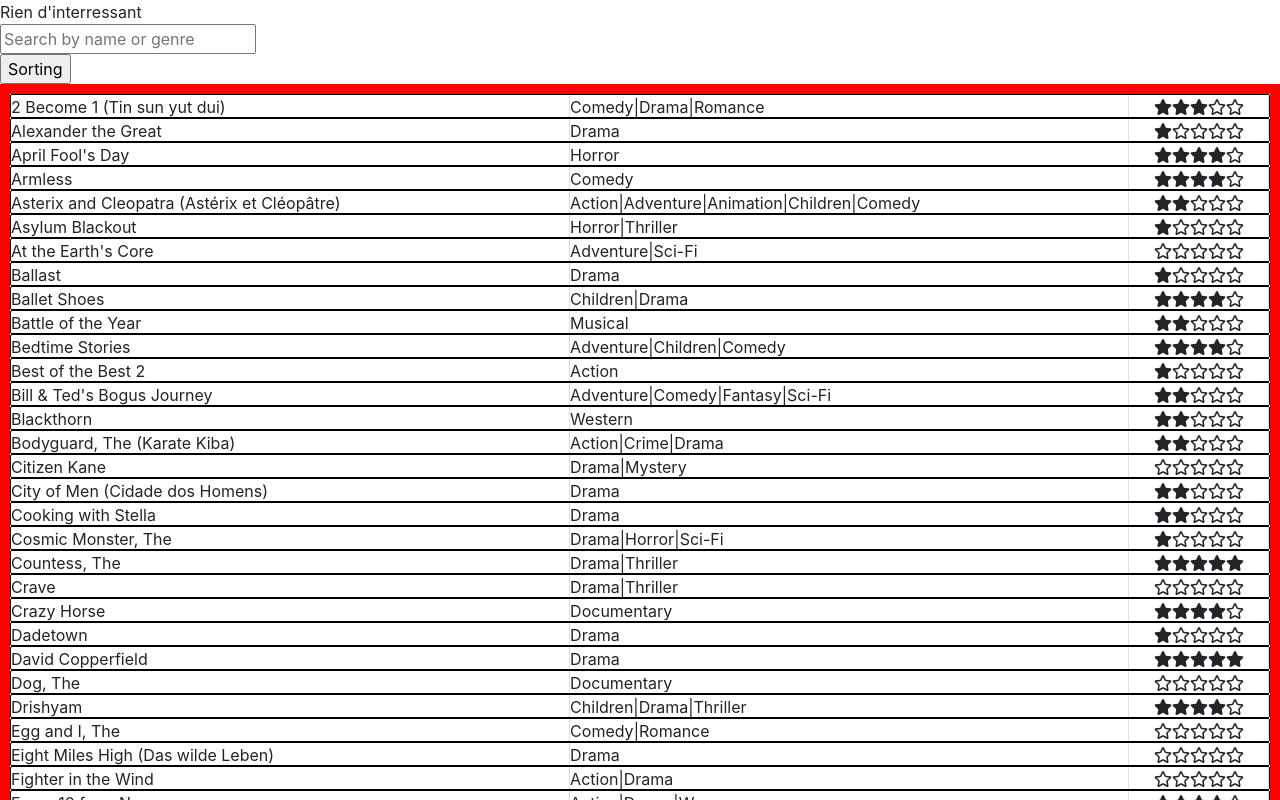
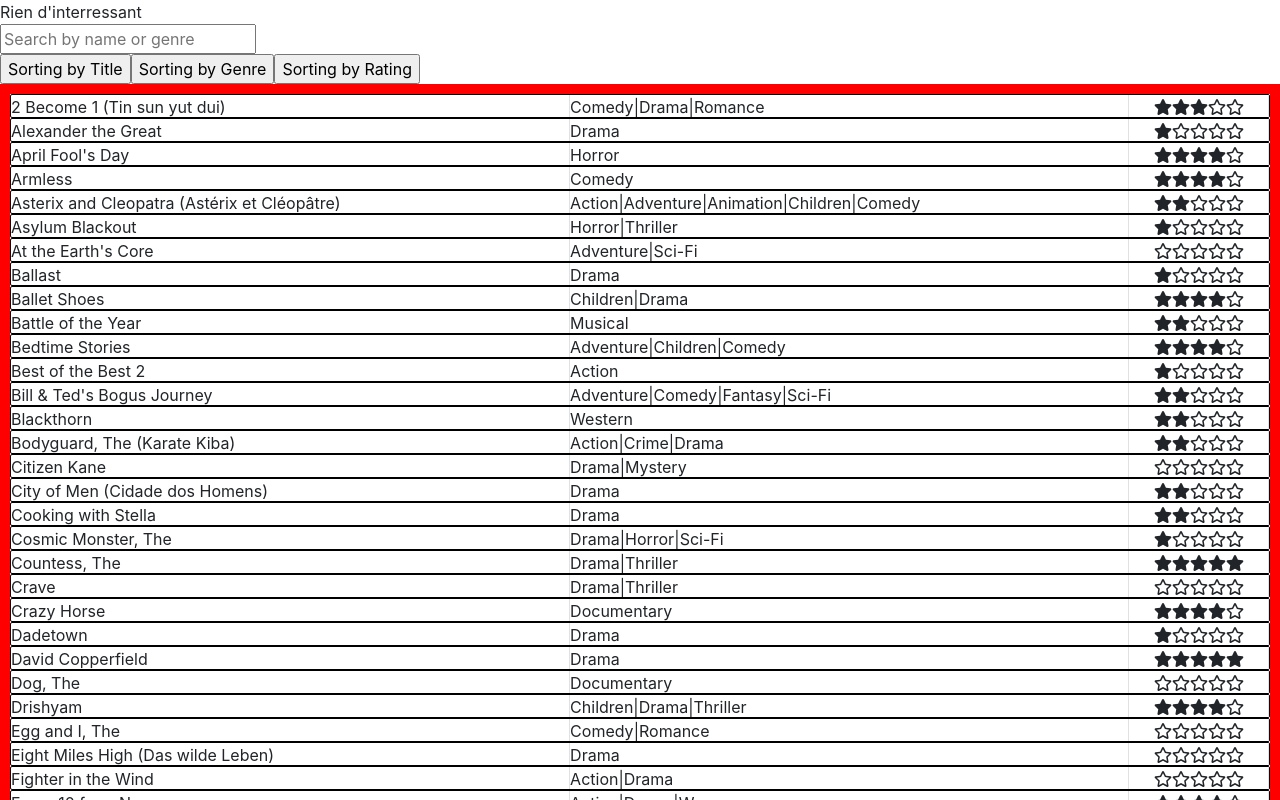
Before and after one commit to LeEdouard/Project, a React (Create React App) app: page /db_process in a window 1280 px wide. Shown: the top 800 px of the page. Built offline with nearby package versions, Linux system fonts and the light colour scheme.

Commit message:
added more sorting option and changed the code accordingly to not copy/paste for differente type of sorting

```diff
--- a/src/App.css
+++ b/src/App.css
@@ -578,16 +578,6 @@ section {
   margin: auto;
 }
 
-.code {
-  scrollbar-color: white !important;
-}
-
-::-webkit-scrollbar-thumb {
-  border-radius: 4px;
-  background-color: rgba(0, 0, 0, 0.5);
-  -webkit-box-shadow: 0 0 1px rgba(255, 255, 255, 0.5);
-}
-
 .second footer {
   background: none;
   color: white;
--- a/src/projet1-2/listing.jsx
+++ b/src/projet1-2/listing.jsx
@@ -9,7 +9,8 @@ import { faStar } from "@fortawesome/free-regular-svg-icons";
 class Listing extends Component {
   state = {
     input: "",
-    compare: "alphaSortAsc"
+    compare: "alphaSortAsc",
+    sortType: "title"
   };
 
   componentDidMount() {}
@@ -79,43 +80,27 @@ class Listing extends Component {
   };
 
   alphaSortAsc = (a, b) => {
-    const genreA = a.title.toUpperCase();
-    const genreB = b.title.toUpperCase();
-
+    const elementComparaisonA = a[this.state.sortType].toString().toUpperCase();
+    const elementComparaisonB = b[this.state.sortType].toString().toUpperCase();
     let comparison = 0;
-    if (genreA > genreB) {
+    if (elementComparaisonA > elementComparaisonB) {
       comparison = 1;
-    } else if (genreA < genreB) {
+    } else if (elementComparaisonA < elementComparaisonB) {
       comparison = -1;
     }
     return comparison;
   };
 
-  alphaSortDesc = (a, b) => {
-    const genreA = a.title.toUpperCase();
-    const genreB = b.title.toUpperCase();
+  compare = this.state.compare === "alphaSortAsc" ? this.alphaSortAsc : null;
 
-    let comparison = 0;
-    if (genreA > genreB) {
-      comparison = 1;
-    } else if (genreA < genreB) {
-      comparison = -1;
-    }
-    return comparison;
-  };
-
-  compare =
-    this.state.compare === "alphaSortAsc"
-      ? this.alphaSortAsc
-      : this.alphaSortDesc;
-
-  sortChange = () => {
+  sortChange = e => {
     if (this.state.compare === "alphaSortAsc") {
       this.setState({ compare: "alphaSortDesc" });
     } else {
       this.setState({ compare: "alphaSortAsc" });
     }
-    console.log(this.state.compare);
+    this.setState({ sortType: e.target.dataset.type });
+    console.log(e.target);
   };
 
   render() {
@@ -138,7 +123,24 @@ class Listing extends Component {
               style={{ visibility: "hidden", position: "absolute" }}
             />
           </form>
-          <input onClick={this.sortChange} type="submit" value="Sorting" />
+          <input
+            onClick={this.sortChange}
+            data-type="title"
+            type="submit"
+            value="Sorting by Title"
+          />
+          <input
+            onClick={this.sortChange}
+            data-type="genre"
+            type="submit"
+            value="Sorting by Genre"
+          />
+          <input
+            onClick={this.sortChange}
+            data-type="rating"
+            type="submit"
+            value="Sorting by Rating"
+          />
         </div>
         <div className="tableau">
           {listeFilm.map((elem, key) => {
```
